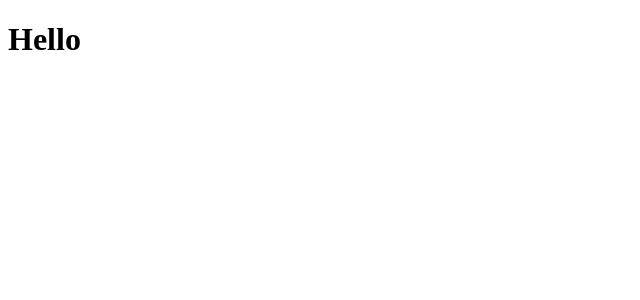
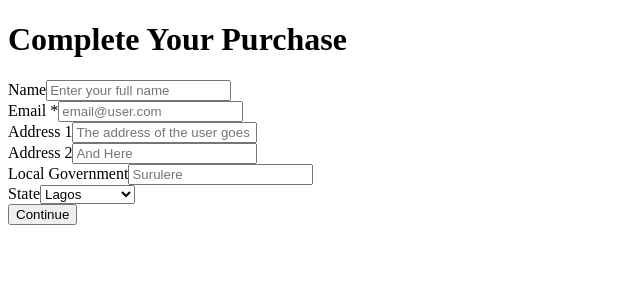
Before and after one commit to gblessylva/iQube, a React (Create React App) app: page / in a window 1280 px wide. Shown: the top 300 px of the page, without its empty margins (0-640 px from the left). Built offline with nearby package versions, Linux system fonts and the light colour scheme.

Commit message:
feat: Personal info added

```diff
--- a/src/components/Billing/Billing.jsx
+++ b/src/components/Billing/Billing.jsx
@@ -0,0 +1,55 @@
+import React, {Component} from 'react'
+
+class Billing extends Component {
+  continue = e => {
+      e.preventDefault();
+      this.props.nextStep()
+    }
+
+    render(){
+        const { values, handleChange } = this.props;
+        return(
+        <div className="form-container">
+                <React.Fragment>
+                    <div className="header">
+                        <h1>Complete Your Purchase</h1>
+                    </div>
+                    <div className="form-wrapper">
+                        <div className="form-item">
+                            <label htmlFor="fullname">
+                                Name
+                            </label>
+                            <input
+                            id="fullname"
+                            type="text"
+                            placeholder='Enter your full name'
+                            onChange={ handleChange('fullName')}
+                            />
+                        </div>
+                        <div className="form-item">
+                            <label htmlFor="email">
+                                Email <span>*</span>
+                            </label>
+                            <input
+                                type="email"
+                                id="email"
+                                placeholder='email@user.com'
+                                onChange={ handleChange('email')}
+                                required
+                                defaultValue= {values.email}
+                            />
+                        </div>
+                        <div className="form-item">
+                            <button
+                                className='continue-btn'
+                                onClick={this.continue}
+
+                            >Continue</button>
+                        </div>
+                    </div>
+
+                </React.Fragment>
+            </div>) }
+}
+
+export default Billing;
--- a/src/components/Info/PersonalInfo.jsx
+++ b/src/components/Info/PersonalInfo.jsx
@@ -0,0 +1,107 @@
+import React, {Component} from 'react'
+
+class PersonalInfo extends Component {
+  continue = e => {
+      e.preventDefault();
+      this.props.nextStep()
+    }
+
+    render(){
+        const { values, handleChange } = this.props;
+        return(
+        <div className="form-container">
+                <React.Fragment>
+                    <div className="header">
+                        <h1>Complete Your Purchase</h1>
+                    </div>
+                    <div className="form-wrapper">
+                        <div className="form-item">
+                            <label htmlFor="fullname">
+                                Name
+                            </label>
+                            <input
+                            id="fullname"
+                            type="text"
+                            placeholder='Enter your full name'
+                            onChange={ handleChange('fullName')}
+                            />
+                        </div>
+                        <div className="form-item">
+                            <label htmlFor="email">
+                                Email <span>*</span>
+                            </label>
+                            <input
+                                type="email"
+                                id="email"
+                                placeholder='email@user.com'
+                                onChange={ handleChange('email')}
+                                required
+                                defaultValue= {values.email}
+                            />
+                        </div>
+
+                        <div className="form-item">
+                            <label htmlFor="address-1">
+                                Address 1
+                            </label>
+                            <input
+                                type="text"
+                                id="address-1"
+                                placeholder='The address of the user goes here'
+                                onChange={ handleChange('Address1')}
+                                defaultValue= {values.Address1}
+                            />
+                        </div>
+                        <div className="form-item">
+                            <label htmlFor="address-2">
+                                Address 2
+                            </label>
+                            <input
+                                type="text"
+                                id="address-2"
+                                placeholder='And Here'
+                                onChange={ handleChange('Address2')}
+                                defaultValue= {values.Address2}
+                            />
+                        </div>
+                        <div className="form-item">
+                            <div className="form-column">
+                            <label htmlFor="lga">
+                                Local Government
+                            </label>
+                            <input
+                                type="text"
+                                id="lga"
+                                placeholder='Surulere'
+                                onChange={ handleChange('LGA')}
+                                defaultValue= {values.LGA}
+                            />
+                            </div>
+                            <div className="form-column">
+                                <label htmlFor="soo">State</label>
+                                <select
+                                 onChange={handleChange('stateOfOrigin')}
+                                 name="stateOfOrigin"
+                                 defaultValue="Lagos"
+
+                                id="soo">
+                                    <option value="Lagos" >Lagos</option>
+                                    <option value="Rivers">Rivers State</option>
+                                </select>
+                            </div>
+
+                        </div>
+                        <div className="form-item">
+                            <button
+                                className='continue-btn'
+                                onClick={this.continue}
+
+                            >Continue</button>
+                        </div>
+                    </div>
+
+                </React.Fragment>
+            </div>) }
+}
+
+export default PersonalInfo
--- a/src/components/PurchaseForm.jsx
+++ b/src/components/PurchaseForm.jsx
@@ -1,4 +1,6 @@
 import React, {Component} from 'react';
+import PersonalInfo from './Info/PersonalInfo';
+import Billing from './Billing/Billing';
 
 class PurchaseForm extends Component {
     state = {
@@ -8,15 +10,62 @@ class PurchaseForm extends Component {
         LGA:'',
         Address1:'',
         Address2:'',
-        stateOfOrigin:''
+        stateOfOrigin:'',
+        stepTwo: {
+
+        },
+        isButtonDisabled: true
     }
+
+    nextStep = () =>{
+        const { step } = this.state;
+        this.setState({
+            step: step + 1
+        })
+    }
+    prevStep = () =>{
+        const { step } = this.state;
+        this.setState({
+            step: step - 1
+        })
+    }
+    handleChange = input => e=> {
+        this.setState({
+            [input] : e.target.value
+        })
+    }
+
     render() {
-        return (
-            <React.Fragment>
-                <h1>Hello</h1>
-            </React.Fragment>
+        const {step} = this.state;
+        const {fullName, email, Address1, Address2, LGA, stateOfOrigin } = this.state
+        const values = {fullName, email, Address1, Address2, LGA, stateOfOrigin }
 
-        );
+        switch (step) {
+            case 1:
+                return (
+                    <PersonalInfo
+                        nextStep ={this.nextStep}
+                        handleChange = {this.handleChange}
+                        values ={values}
+                    />
+
+                );
+
+             case 2:
+                return (
+                    <Billing />
+
+                );
+
+            default:
+                return (
+                    <React.Fragment>
+                        <h1>Hello 3</h1>
+                    </React.Fragment>
+
+                );
+        }
+
     }
 }
 
```
